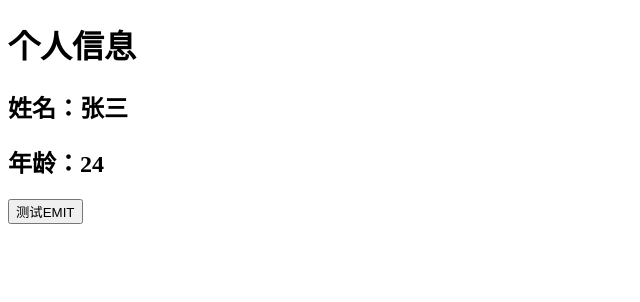
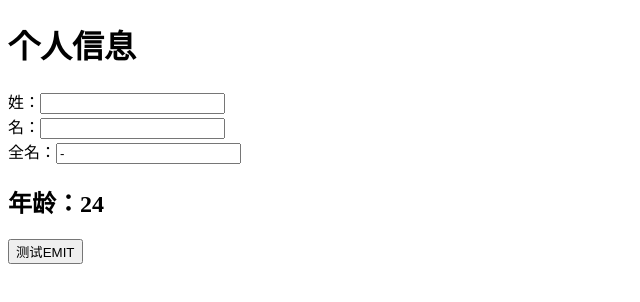
Before and after one commit to dono118/vue3-demo, a Vue app: page / in a window 1280 px wide. Shown: the top 302 px of the page, without its empty margins (0-640 px from the left). Built offline with nearby package versions, Linux system fonts and the light colour scheme.

Commit message:
computed函数

```diff
--- a/src/App.vue
+++ b/src/App.vue
@@ -1,5 +1,9 @@
 <template>
-  <Demo @hello="sayHello" msg="Hi" school="尚硅谷" />
+  <Demo @hello="sayHello" msg="Hi" school="尚硅谷">
+    <template #haha>
+      <span>哈哈哈</span>
+    </template>
+  </Demo>
 </template>
 
 <script>
--- a/src/components/Demo.vue
+++ b/src/components/Demo.vue
@@ -1,23 +1,45 @@
 <template>
   <h1>个人信息</h1>
-  <h2>姓名：{{ person.name }}</h2>
+  姓：<input type="text" v-model="person.firstName" /><br>
+  名：<input type="text" v-model="person.lastName" /><br>
+  全名：<input type="text" v-model="person.fullName" />
+  <!-- <h2>全名：{{ person.fullName }}</h2> -->
   <h2>年龄：{{ person.age }}</h2>
   <button @click="handleTest">测试EMIT</button>
 </template>
 
 <script>
-import { reactive } from 'vue'
+import { reactive, computed } from 'vue'
 
 export default {
   name: 'Demo',
   props: ['msg', 'school'],
   emits: ['hello'],
   setup(props, context) {
-    console.log('----setup----', props, context)
+    // console.log('----setup----', props, context)
+    console.log('----setup----', props, context.slots)
     // 数据
     let person = reactive({
-      name: '张三',
-      age: 24
+      // name: '张三',
+      age: 24,
+      firstName: '',
+      lastName: ''
+    })
+
+    // 计算属性（简写）
+    /* person.fullName = computed(() => {
+      return person.firstName + person.lastName
+    }) */
+    // 计算属性（完整写法）
+    person.fullName = computed({
+      get() {
+        return person.firstName + '-' + person.lastName
+      },
+      set(value) {
+        const nameArr = value.split('-')
+        person.firstName = nameArr[0]
+        person.lastName = nameArr[1]
+      }
     })
 
     // 方法
```
